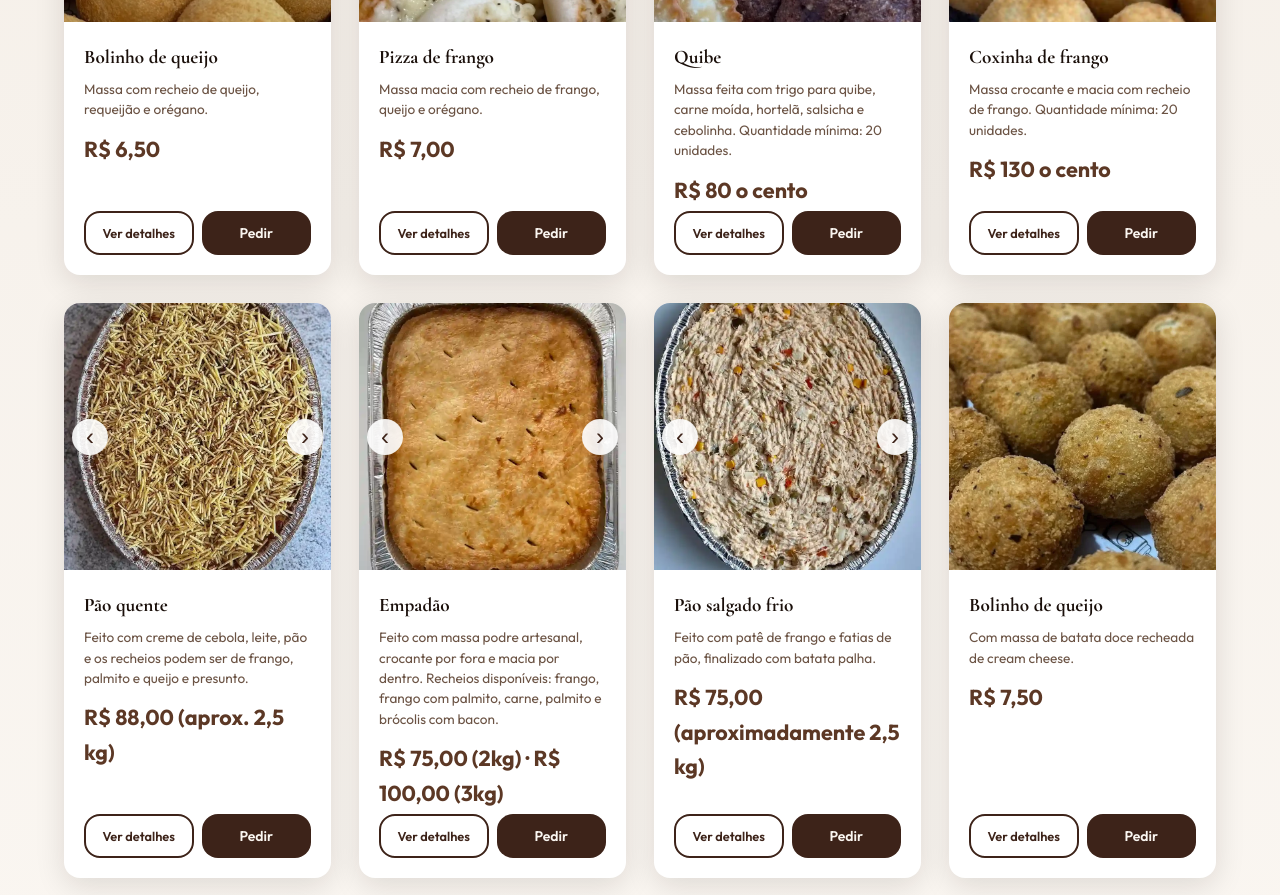
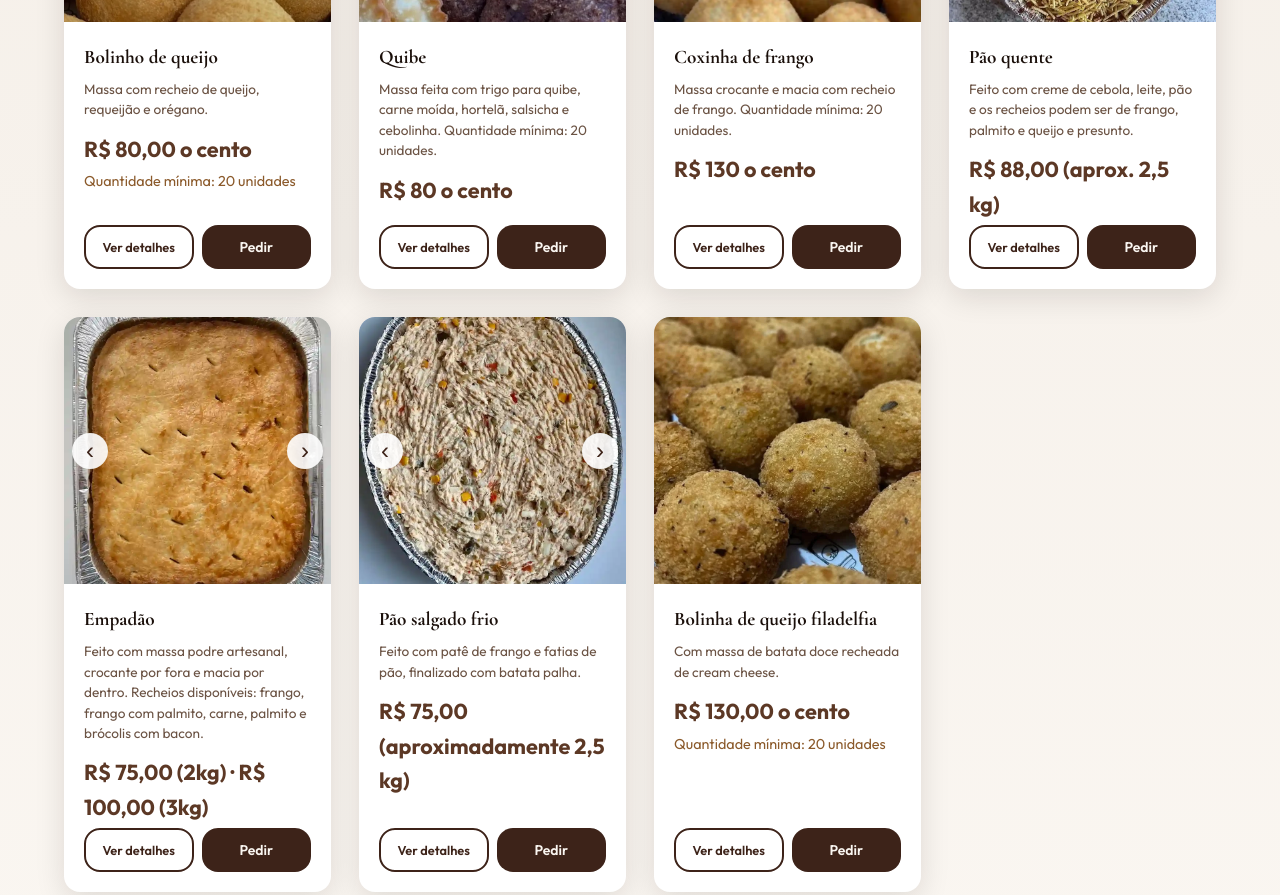
Before and after one commit to marcosg432/julianadoces_e_salgados, a website: page salgados.html in a window 1280 px wide. Shown: the part 2220-3115 px from the top of the page. Drawn offline with nearby package versions, Linux system fonts and the light colour scheme.

Commit message:
Atualizacoes: Brigadeiro coco R/cento, Bolinho queijo R/cento, Bolinha queijo filadelfia R/cento, removido Cento misto e Pizza frango
Made-with: Cursor

```diff
--- a/salgados.html
+++ b/salgados.html
@@ -229,24 +229,11 @@
                         <div class="produto-info">
                             <h3>Bolinho de queijo</h3>
                             <p>Massa com recheio de queijo, requeijão e orégano.</p>
-                            <span class="produto-price">R$ 6,50</span>
+                            <span class="produto-price">R$ 80,00 o cento</span>
+                            <span class="produto-min">Quantidade mínima: 20 unidades</span>
                             <div class="card-buttons card-buttons--small">
                                 <button type="button" class="btn btn-saiba-mais" data-open-salgados-modal>Ver detalhes</button>
-                                <a href="#whatsapp" class="btn btn-whatsapp" data-whatsapp data-product="Bolinho de queijo - R$ 6,50">Pedir</a>
-                            </div>
-                        </div>
-                    </article>
-                    <article class="produto-card doces-card salgados-card" data-aos data-salgados-id="salgado-14" data-images='["images/salgados/salgado-14.webp"]'>
-                        <div class="produto-image">
-                            <img src="images/salgados/salgado-14.webp" alt="Pizza de frango" loading="lazy">
-                        </div>
-                        <div class="produto-info">
-                            <h3>Pizza de frango</h3>
-                            <p>Massa macia com recheio de frango, queijo e orégano.</p>
-                            <span class="produto-price">R$ 7,00</span>
-                            <div class="card-buttons card-buttons--small">
-                                <button type="button" class="btn btn-saiba-mais" data-open-salgados-modal>Ver detalhes</button>
-                                <a href="#whatsapp" class="btn btn-whatsapp" data-whatsapp data-product="Pizza de frango - R$ 7,00">Pedir</a>
+                                <a href="#whatsapp" class="btn btn-whatsapp" data-whatsapp data-product="Bolinho de queijo - R$ 80,00 o cento (qtd mín. 20)">Pedir</a>
                             </div>
                         </div>
                     </article>
@@ -337,15 +324,16 @@
                     </article>
                     <article class="produto-card doces-card salgados-card" data-aos data-salgados-id="salgado-16" data-images='["images/salgados/salgado-16.webp"]'>
                         <div class="produto-image">
-                            <img src="images/salgados/salgado-16.webp" alt="Bolinho de queijo" loading="lazy">
+                            <img src="images/salgados/salgado-16.webp" alt="Bolinha de queijo filadelfia" loading="lazy">
                         </div>
                         <div class="produto-info">
-                            <h3>Bolinho de queijo</h3>
+                            <h3>Bolinha de queijo filadelfia</h3>
                             <p>Com massa de batata doce recheada de cream cheese.</p>
-                            <span class="produto-price">R$ 7,50</span>
+                            <span class="produto-price">R$ 130,00 o cento</span>
+                            <span class="produto-min">Quantidade mínima: 20 unidades</span>
                             <div class="card-buttons card-buttons--small">
                                 <button type="button" class="btn btn-saiba-mais" data-open-salgados-modal>Ver detalhes</button>
-                                <a href="#whatsapp" class="btn btn-whatsapp" data-whatsapp data-product="Bolinho de queijo - R$ 7,50">Pedir</a>
+                                <a href="#whatsapp" class="btn btn-whatsapp" data-whatsapp data-product="Bolinha de queijo filadelfia - R$ 130,00 o cento (qtd mín. 20)">Pedir</a>
                             </div>
                         </div>
                     </article>
```
Also changed, not shown: doces.html (+3 -16 lines), images/salgados/salgado-14.webp (deleted).
